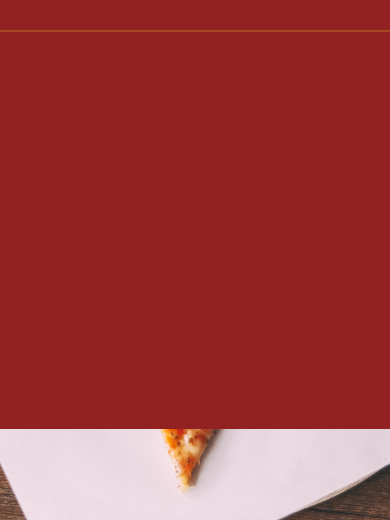
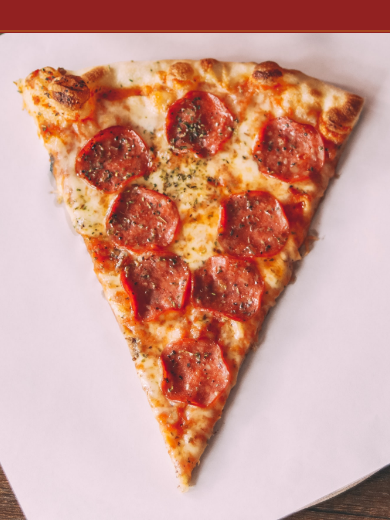
Before and after one commit to Affmesquita/MENU, a plain HTML site: page index.html in a window 390 px wide. Both pictures are taken after a click on the button "Menu". Shown: the part 421-941 px from the top of the page. Drawn offline with Linux system fonts and the light colour scheme.

Commit message:
menu atualizado

```diff
--- a/estilo/style.css
+++ b/estilo/style.css
@@ -56,7 +56,7 @@ li {
         overflow-y: hidden;
     }
     #navegador.active #navegador-lista{
-        height: calc(100vh - 90px);
+        height: 358px;
         visibility: visible;
         overflow-y: auto;
     }
```
